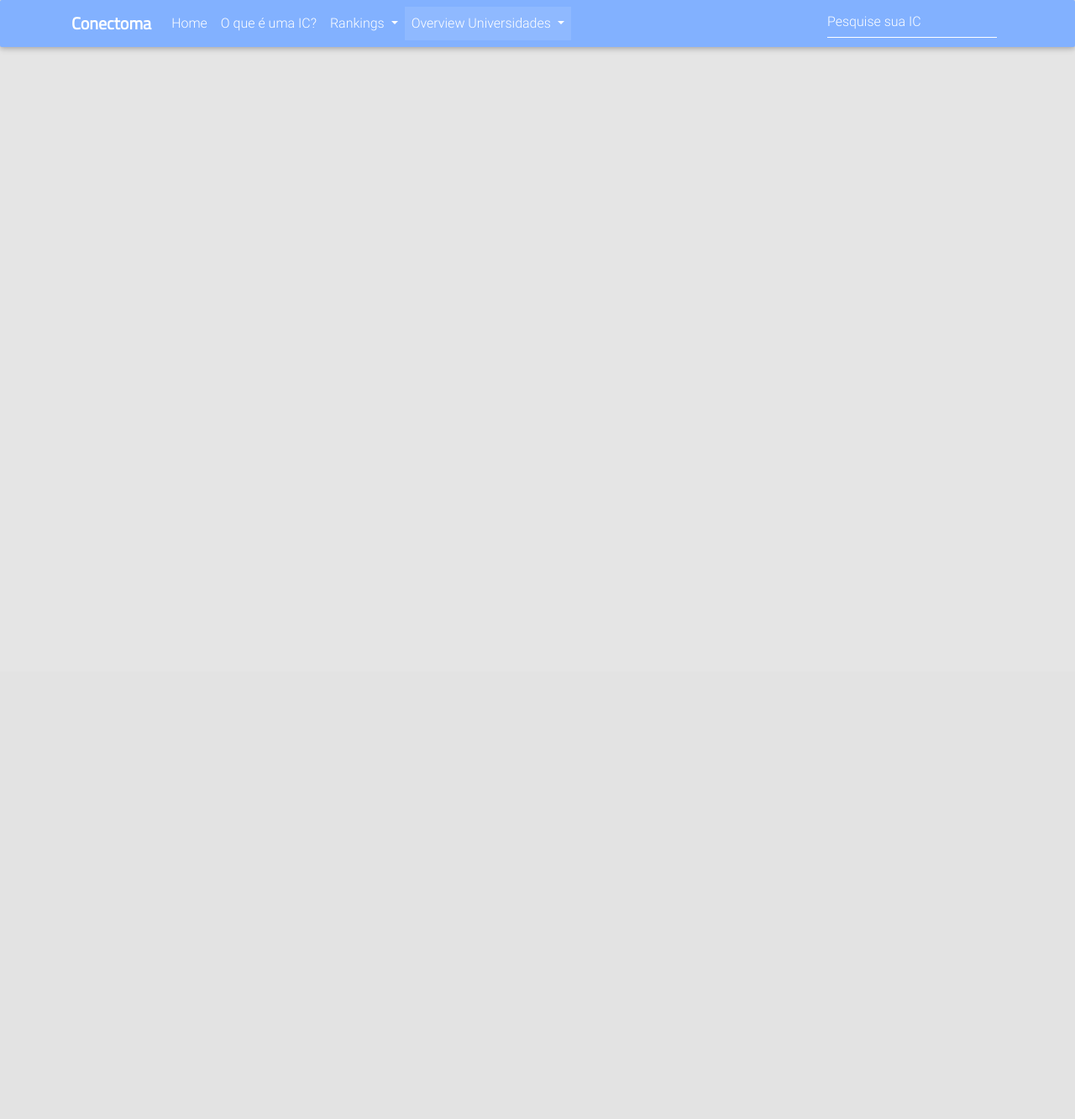
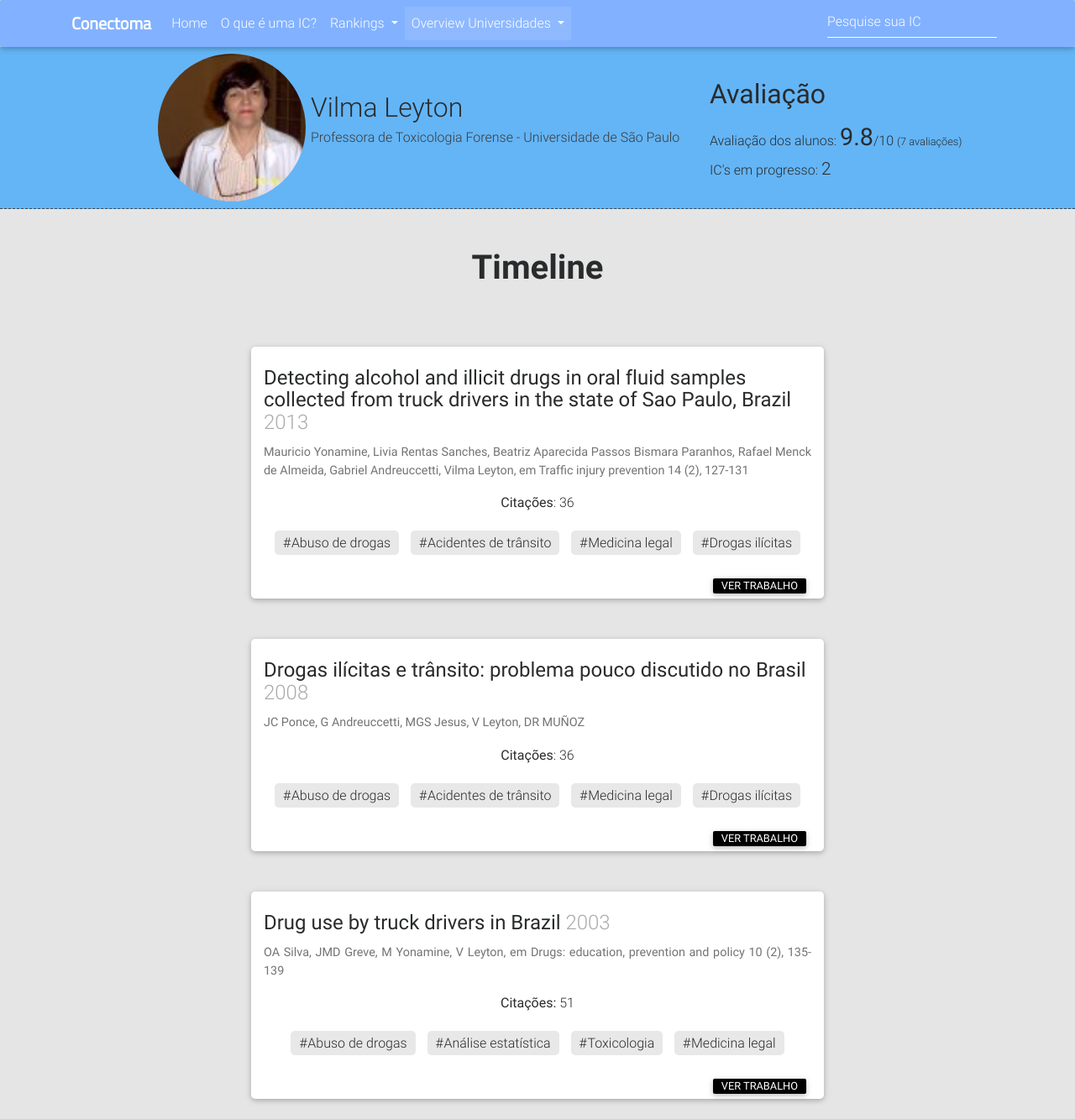
Before and after one commit to pedro823/HackathonUSP17, a PHP site: page /user.html in a window 1280 px wide. Shown: the whole page at 84% size. Before the commit the page ends 61 px from the top, so only its background shows below. Run offline with PHP 8.4, Linux system fonts and the light colour scheme.

Commit message:
adds USER

```diff
--- a/template/blog-home-page/css/main.css
+++ b/template/blog-home-page/css/main.css
@@ -86,9 +86,20 @@ line-height: 40px;
 .uni-icon {
   padding-top: 0.5em;
   height: 12em;
-  width: auto;
+  width: 12em;
   border-radius: 50%;
   padding-bottom: 0.5em;
+  object-fit: cover;
+  overflow: hidden;
+}
+
+.user-icon {
+  padding: 0.5em;
+  height: 12em;
+  width: 12em;
+  object-fit: cover;
+  overflow: hidden;
+  border-radius: 50%;
 }
 
 .status {
@@ -104,6 +115,30 @@ line-height: 40px;
   font-size: 300%;
 }
 
+.timeline-title {
+  text-align: center;
+  padding: 1em;
+  font-weight: bold;
+  font-size: 250%;
+}
+
+.timeline {
+  position: relative;
+  width: 50%;
+  height: 500px;
+  border-left: thin dashed;
+  z-index: -2;
+}
+
+.card-no-img {
+  padding-top: 1em;
+}
+
+.user-title {
+  padding-top: 1.5em;
+  font-size: 200%;
+}
+
 .uni-stats {
   padding-top: 2em;
 }
--- a/template/blog-home-page/user.html
+++ b/template/blog-home-page/user.html
@@ -72,7 +72,7 @@
 </head>
 
 <body>
-
+<div id="navload"></div>
 
   <header>
 
@@ -121,8 +121,112 @@
       <!--/.Navbar-->
 
   </header>
+  <div class="uni-header">
+    <div class='container'>
+      <div class='row'>
+        <div class='col-md-1 col-sm-1'>
+
+        </div>
+        <div class='col-md-2 col-sm-2'>
+          <img src='img/vilma.jpg' class='user-icon' />
+        </div>
+        <div class='col-md-5 col-sm-5'>
+          <header class='user-title'>Vilma Leyton</header>
+          <p class='user-subtitle dark-text'>Professora de Toxicologia Forense - Universidade de São Paulo</p>
+        </div>
+        <div class='col-md-4 col-sm-4 uni-stats'>
+          <div style='text-align: centered; font-size: 200%; padding-bottom: 0.2em;'>
+            <b>Avaliação</b>
+          </div>
+          Avaliação dos alunos: <span style='font-size: 180%'><b>9.8</b></span>/10 <span style='font-size: 80%'>(7 avaliações)</span><br />
+          IC's em progresso: <span style='font-size: 130%'>2</span>
+        </div>
+      </div>
+    </div>
+  </div>
+
+  <div class='timeline-title'>
+    Timeline
+  </div>
+
+  <div class='container'>
+    <div class='row'>
+      <div class='col-md-2'></div>
+      <div class='col-md-8 col-sm-12'>
+        <div class='card padding'>
+          <div class="card-block container">
+            <h4 class="card-title card-no-img"><b>Detecting alcohol and illicit drugs in oral fluid samples collected from truck drivers in the state of Sao Paulo, Brazil</b><span style='text-align: right; color:#aaa;'> 2013</span></h4>
+            <p class="card-text">Mauricio Yonamine, Livia Rentas Sanches, Beatriz Aparecida Passos Bismara Paranhos, Rafael Menck de Almeida, Gabriel Andreuccetti, Vilma Leyton, em Traffic injury prevention 14 (2), 127-131</p>
+            <div class='status'>
+              <p style='text-align: centered'>
+                <b>Citações</b>: 36
+              </p>
+              <p style='text-align: centered'>
+                <span class='post-tag'>#Abuso de drogas</span>
+                <span class='post-tag'>#Acidentes de trânsito</span>
+                <span class='post-tag'>#Medicina legal</span>
+                <span class='post-tag'>#Drogas ilícitas</span>
+              </p>
+              <a href="#" class="btn btn-primary">Ver Trabalho</a>
+            </div>
+          </div>
+        </div>
+      </div>
+    </div>
+  </div>
+
+  <div class='container'>
+    <div class='row'>
+      <div class='col-md-2'></div>
+      <div class='col-md-8 col-sm-12'>
+        <div class='card padding'>
+          <div class="card-block container">
+            <h4 class="card-title card-no-img"><b>Drogas ilícitas e trânsito: problema pouco discutido no Brasil</b><span style='text-align: right; color:#aaa;'> 2008</span></h4>
+            <p class="card-text">JC Ponce, G Andreuccetti, MGS Jesus, V Leyton, DR MUÑOZ</p>
+            <div class='status'>
+              <p style='text-align: centered'>
+                <b>Citações</b>: 36
+              </p>
+              <p style='text-align: centered'>
+                <span class='post-tag'>#Abuso de drogas</span>
+                <span class='post-tag'>#Acidentes de trânsito</span>
+                <span class='post-tag'>#Medicina legal</span>
+                <span class='post-tag'>#Drogas ilícitas</span>
+              </p>
+              <a href="#" class="btn btn-primary">Ver Trabalho</a>
+            </div>
+          </div>
+        </div>
+      </div>
+    </div>
+  </div>
 
 
+  <div class='container'>
+    <div class='row'>
+      <div class='col-md-2'></div>
+      <div class='col-md-8 col-sm-12'>
+        <div class='card padding'>
+          <div class="card-block container">
+            <h4 class="card-title card-no-img"><b>Drug use by truck drivers in Brazil</b><span style='text-align: right; color:#aaa;'> 2003</span></h4>
+            <p class="card-text">OA Silva, JMD Greve, M Yonamine, V Leyton, em Drugs: education, prevention and policy 10 (2), 135-139</p>
+            <div class='status'>
+              <p style='text-align: centered'>
+                    <b>Citações:</b> 51
+              </p>
+              <p style='text-align: centered'>
+                <span class='post-tag'>#Abuso de drogas</span>
+                <span class='post-tag'>#Análise estatística</span>
+                <span class='post-tag'>#Toxicologia</span>
+                <span class='post-tag'>#Medicina legal</span>
+              </p>
+              <a href="#" class="btn btn-primary">Ver Trabalho</a>
+            </div>
+          </div>
+        </div>
+      </div>
+    </div>
+  </div>
 
   <!-- SCRIPTS -->
 
```
Also changed, not shown: template/blog-home-page/profile.html (line endings or trailing spaces).
